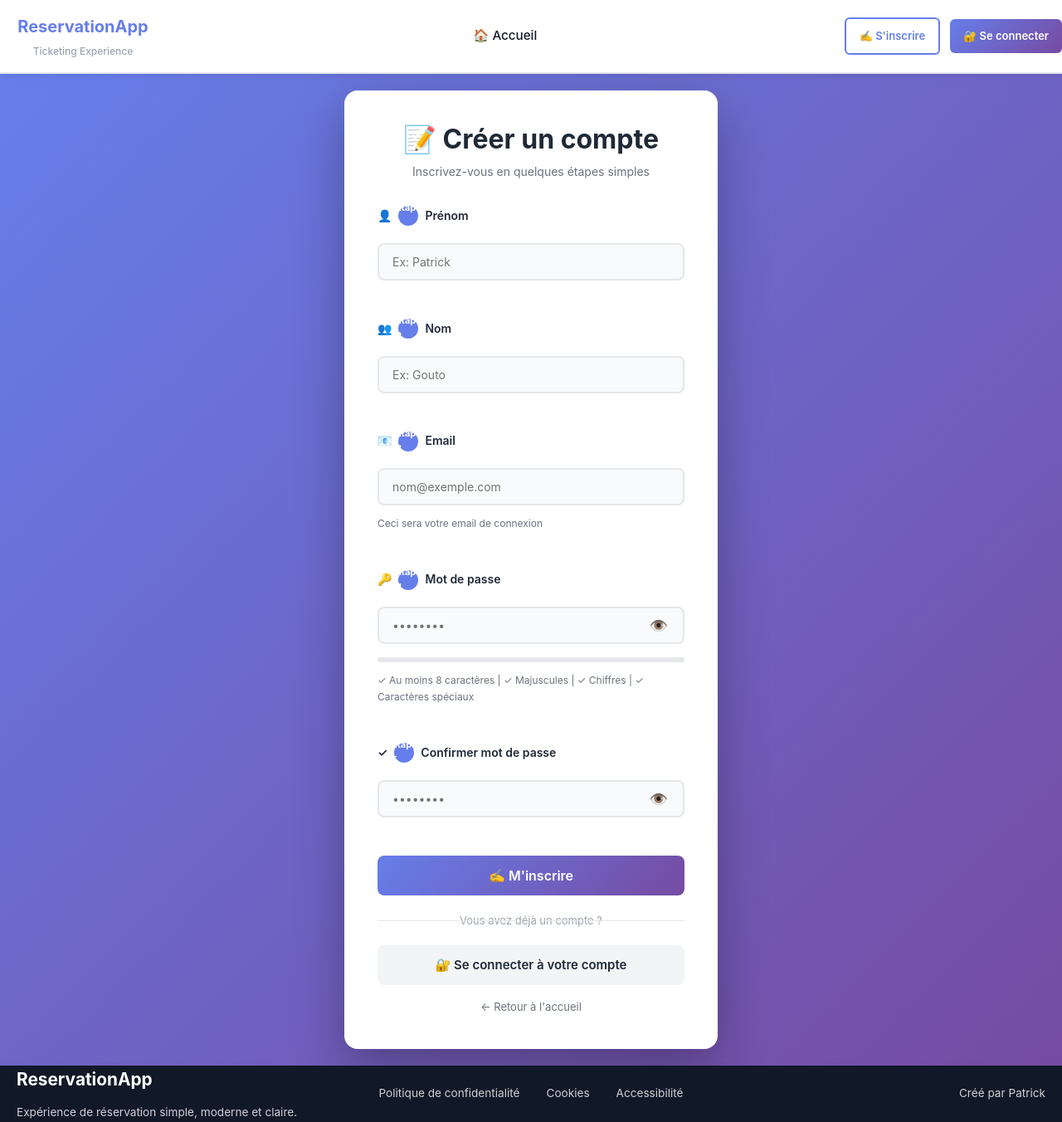
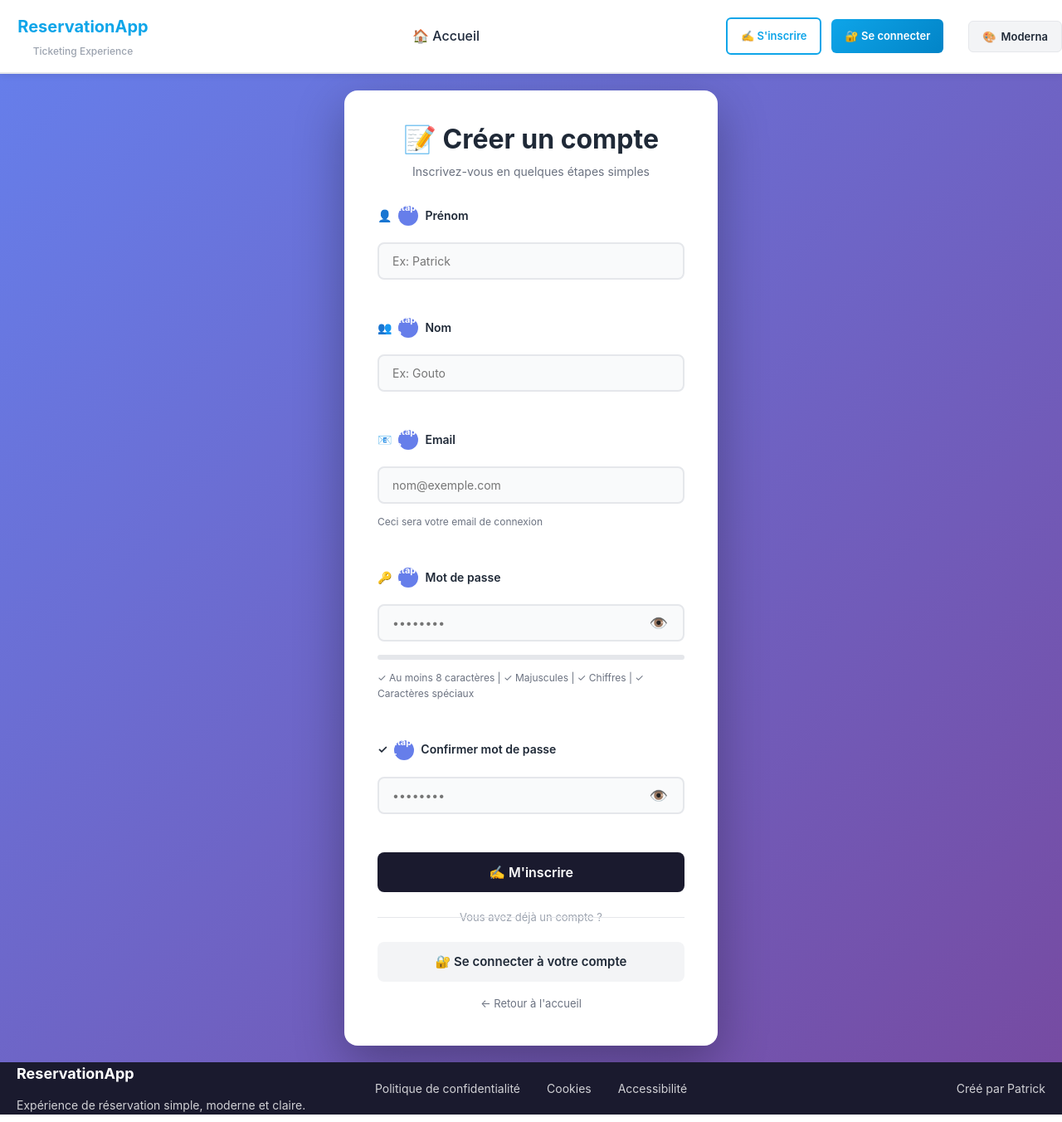
Before and after one commit to patRizzi0/Reservation_App, a Flask app: page /register in a window 1280 px wide. Shown: the whole page at 83% size. Run offline with Flask 3, Linux system fonts and the light colour scheme; some libraries are stand-ins or nearby versions.

Commit message:
Theme change: modern and elegant

```diff
--- a/static/css/style.css
+++ b/static/css/style.css
@@ -7,6 +7,7 @@
 @import url("layout.css");
 @import url("component.css");
 @import url("seats.css");
+@import url("themes.css");
 
 /* =============================================================
    ADDITIONAL GLOBAL STYLES
--- /dev/null
+++ b/static/css/themes.css
@@ -0,0 +1,177 @@
+/* =============================================================
+   TEMA: MODERNA (default)
+   Palette: bianco caldo, grigi neutri, accento teal sobrio
+   ============================================================= */
+:root,
+[data-theme="moderna"] {
+    /* Colori principali */
+    --color-primary: #1a1a2e;
+    --color-secondary: #16213e;
+    --color-accent: #0ea5e9;
+    --color-accent-dark: #0284c7;
+
+    /* Testo */
+    --color-text: #1e293b;
+    --color-text-light: #64748b;
+
+    /* Superfici */
+    --color-bg: #f8fafc;
+    --color-white: #ffffff;
+    --color-border: #e2e8f0;
+
+    /* Posti */
+    --color-available: #22c55e;
+    --color-premium: #f59e0b;
+    --color-vip: #a855f7;
+    --color-disabled: #94a3b8;
+    --color-occupied: #ef4444;
+
+    /* Buttons override - rimuove il viola hardcodato */
+    --color-nav-accent: #0ea5e9;
+    --color-btn-login-from: #0ea5e9;
+    --color-btn-login-to: #0284c7;
+    --color-btn-login-shadow: rgba(14, 165, 233, 0.3);
+
+    /* Spacing, radius, font, shadow, transition — invariati */
+    --spacing-xs: 0.5rem;
+    --spacing-sm: 0.75rem;
+    --spacing-md: 1rem;
+    --spacing-lg: 1.5rem;
+    --spacing-xl: 2rem;
+    --spacing-2xl: 3rem;
+
+    --radius-sm: 0.375rem;
+    --radius-md: 0.5rem;
+    --radius-lg: 0.75rem;
+
+    --font-xs: 0.75rem;
+    --font-sm: 0.875rem;
+    --font-base: 1rem;
+    --font-lg: 1.125rem;
+    --font-xl: 1.25rem;
+    --font-2xl: 1.5rem;
+
+    --shadow-sm: 0 1px 2px rgba(0, 0, 0, 0.05);
+    --shadow-md: 0 4px 6px rgba(0, 0, 0, 0.07);
+    --shadow-lg: 0 10px 15px rgba(0, 0, 0, 0.08);
+    --shadow-xl: 0 20px 25px rgba(0, 0, 0, 0.12);
+
+    --transition-fast: 150ms ease;
+    --transition-base: 200ms ease;
+    --transition-slow: 300ms ease;
+}
+
+
+/* =============================================================
+   TEMA: ELEGANTE
+   Palette: nero profondo, oro/champagne, bianco sporco
+   ============================================================= */
+[data-theme="elegante"] {
+    --color-primary: #0f0f0f;
+    --color-secondary: #1a1a1a;
+    --color-accent: #c9a84c;
+    --color-accent-dark: #a8853a;
+
+    --color-text: #1a1a1a;
+    --color-text-light: #6b6b6b;
+
+    --color-bg: #faf9f7;
+    --color-white: #fffffe;
+    --color-border: #e8e4dc;
+
+    --color-available: #5a8a5a;
+    --color-premium: #c9a84c;
+    --color-vip: #8b6f9e;
+    --color-disabled: #a0a0a0;
+    --color-occupied: #c0392b;
+
+    --color-nav-accent: #c9a84c;
+    --color-btn-login-from: #1a1a1a;
+    --color-btn-login-to: #0f0f0f;
+    --color-btn-login-shadow: rgba(201, 168, 76, 0.25);
+
+    /* Spacing, radius, font, shadow invariati */
+    --spacing-xs: 0.5rem;
+    --spacing-sm: 0.75rem;
+    --spacing-md: 1rem;
+    --spacing-lg: 1.5rem;
+    --spacing-xl: 2rem;
+    --spacing-2xl: 3rem;
+
+    --radius-sm: 0.25rem;
+    --radius-md: 0.375rem;
+    --radius-lg: 0.5rem;
+
+    --font-xs: 0.75rem;
+    --font-sm: 0.875rem;
+    --font-base: 1rem;
+    --font-lg: 1.125rem;
+    --font-xl: 1.25rem;
+    --font-2xl: 1.5rem;
+
+    --shadow-sm: 0 1px 3px rgba(0, 0, 0, 0.08);
+    --shadow-md: 0 4px 8px rgba(0, 0, 0, 0.12);
+    --shadow-lg: 0 10px 20px rgba(0, 0, 0, 0.15);
+    --shadow-xl: 0 20px 40px rgba(0, 0, 0, 0.2);
+
+    --transition-fast: 150ms ease;
+    --transition-base: 200ms ease;
+    --transition-slow: 300ms ease;
+}
+
+
+/* =============================================================
+   FIX: Override colori hardcodati in layout.css
+   Questi selettori sovrascrivono i #667eea / #764ba2 hardcodati
+   ============================================================= */
+.brand-logo {
+    color: var(--color-nav-accent) !important;
+}
+
+.brand-logo:hover {
+    color: var(--color-accent-dark) !important;
+}
+
+.nav-link:hover,
+.nav-link.active-if-prenotazioni {
+    color: var(--color-nav-accent) !important;
+    background: color-mix(in srgb, var(--color-accent) 8%, transparent) !important;
+}
+
+.btn-register {
+    color: var(--color-nav-accent) !important;
+    border-color: var(--color-nav-accent) !important;
+}
+
+.btn-register:hover {
+    background: color-mix(in srgb, var(--color-accent) 8%, transparent) !important;
+}
+
+.btn-login {
+    background: linear-gradient(135deg, var(--color-btn-login-from) 0%, var(--color-btn-login-to) 100%) !important;
+    border: none !important;
+}
+
+.btn-login:hover {
+    box-shadow: 0 6px 12px var(--color-btn-login-shadow) !important;
+}
+
+/* Step attivo — usa l'accento del tema corrente */
+.step.active {
+    background: var(--color-accent) !important;
+    border-color: var(--color-accent) !important;
+}
+
+/* Bottoni a larghezza piena nella home (quelli viola nel screenshot) */
+.btn-reserve,
+[class*="btn-book"],
+.btn-primary {
+    background: var(--color-primary) !important;
+    color: var(--color-white) !important;
+}
+
+.btn-reserve:hover,
+[class*="btn-book"]:hover,
+.btn-primary:hover {
+    background: var(--color-secondary) !important;
+}
--- a/templates/partials/header.html
+++ b/templates/partials/header.html
@@ -21,7 +21,7 @@
                     ⚙️ Profil
                 </a>
                 <form method="POST" action="{{ url_for('logout') }}" style="display: inline;">
-                        <input type="hidden" name="csrf_token" value="{{ csrf_token() }}"/>
+                    <input type="hidden" name="csrf_token" value="{{ csrf_token() }}" />
                     <button type="submit" class="btn-header btn-logout">
                         🚪 Déconnexion
                     </button>
@@ -39,5 +39,9 @@
             </div>
             {% endif %}
         </div>
+
+        <button onclick="ThemeSwitcher.toggle()" class="btn-header btn-profile">
+            🎨 <span data-theme-indicator>Moderna</span>
+        </button>
     </div>
 </header>
```
Lines whose indentation alone changed are shown as unchanged.
